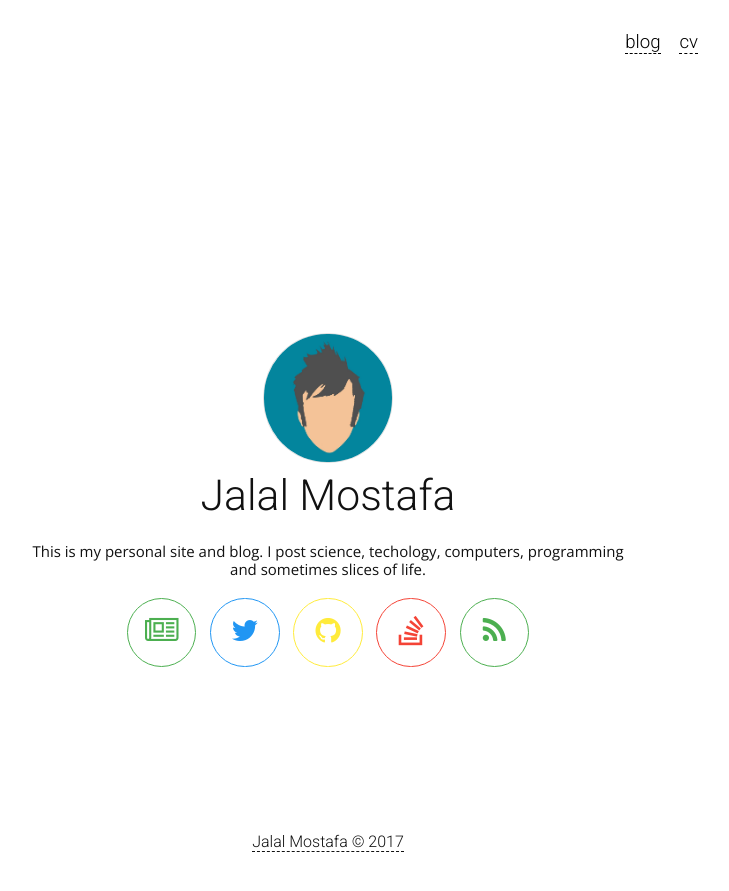
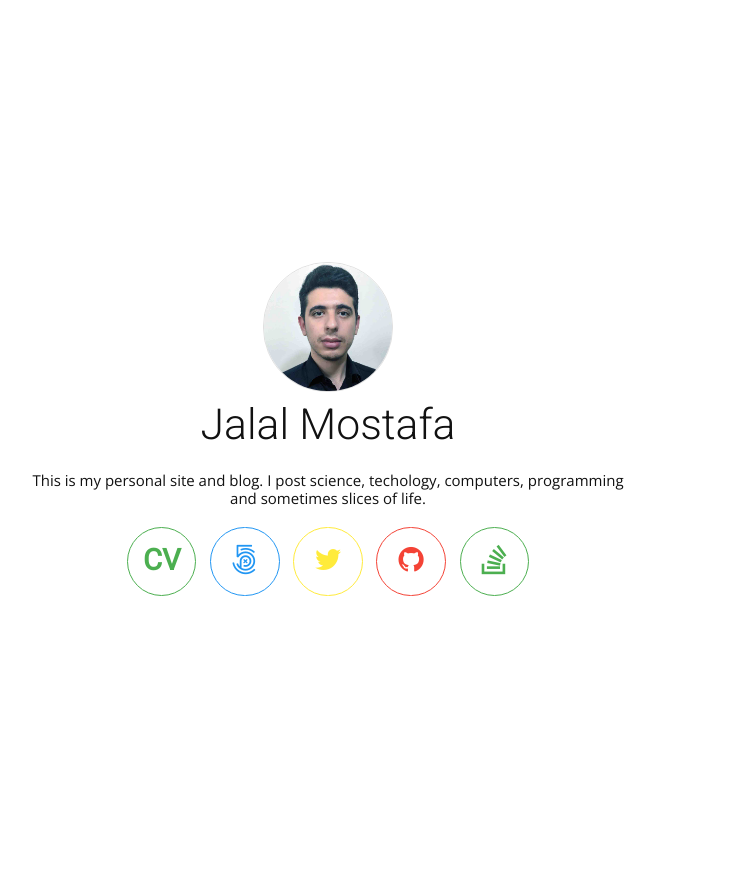
Before and after one commit to jalalmostafa/jalalmostafa.github.io, a Jekyll site: the page built from index.html, in a window 1280 px wide. Shown: the top 891 px of the page, without its empty margins (312-1041 px from the left). Built offline with Jekyll 4.4.1, drawn with Linux system fonts in a browser that asks for light colours.

Commit message:
home page edits

```diff
--- a/_layouts/home.html
+++ b/_layouts/home.html
@@ -2,13 +2,11 @@
 <html>
   {% include head.html %}
   <body>
-    {% include header.html %}
     <div class="page-content">
       <div class="wrapper">
         {{ content }}
       </div>
     </div>
-    {% include home-footer.html %}
   </body>
   <script type="text/javascript">
   document.querySelector('.trigger').className += ' animated slideInDown';
--- a/_sass/_home.scss
+++ b/_sass/_home.scss
@@ -70,3 +70,7 @@
     border-bottom: 1px dashed #111;
   }
 }
+
+.resume {
+  font-weight: bold;
+}
--- a/index.html
+++ b/index.html
@@ -11,9 +11,14 @@ layout: home
   {% endif %}
   <div class="social">
     <div class="contacts">
-      <a title="Blog" href="/blog" class="rounded multi-color">
-        <span class="fa fa-newspaper-o"></span>
+      <a title="CV" href="http://bit.ly/jalal-mostafa-cv" class="rounded multi-color">
+        <span class="resume">CV</span>
       </a>
+      {% if site.fivepixel_username %}
+      <a title="500px" href="https://500px.com/{{ site.fivepixel_username }}" class="rounded multi-color">
+        <span  class="fa fa-500px"></span>
+      </a>
+      {% endif %}
       {% if site.twitter_username %}
       <a title="Twitter" href="https://twitter.com/{{ site.twitter_username }}" class="rounded multi-color">
         <span  class="fa fa-twitter"></span>
@@ -29,9 +34,9 @@ layout: home
         <span class="fa fa-stack-overflow"></span>
       </a>
       {% endif %}
-      <a title="RSS Feed" href="{{ "/feed.xml" | prepend: site.baseurl }}" class="rounded multi-color">
+      <!-- <a title="RSS Feed" href="{{ "/feed.xml" | prepend: site.baseurl }}" class="rounded multi-color">
         <span class="fa fa-rss"></span>
-      </a>
+      </a> -->
     </div>
   </div>
 </div>
```
Also changed, not shown: favicon.ico, img/avatar.jpg.
